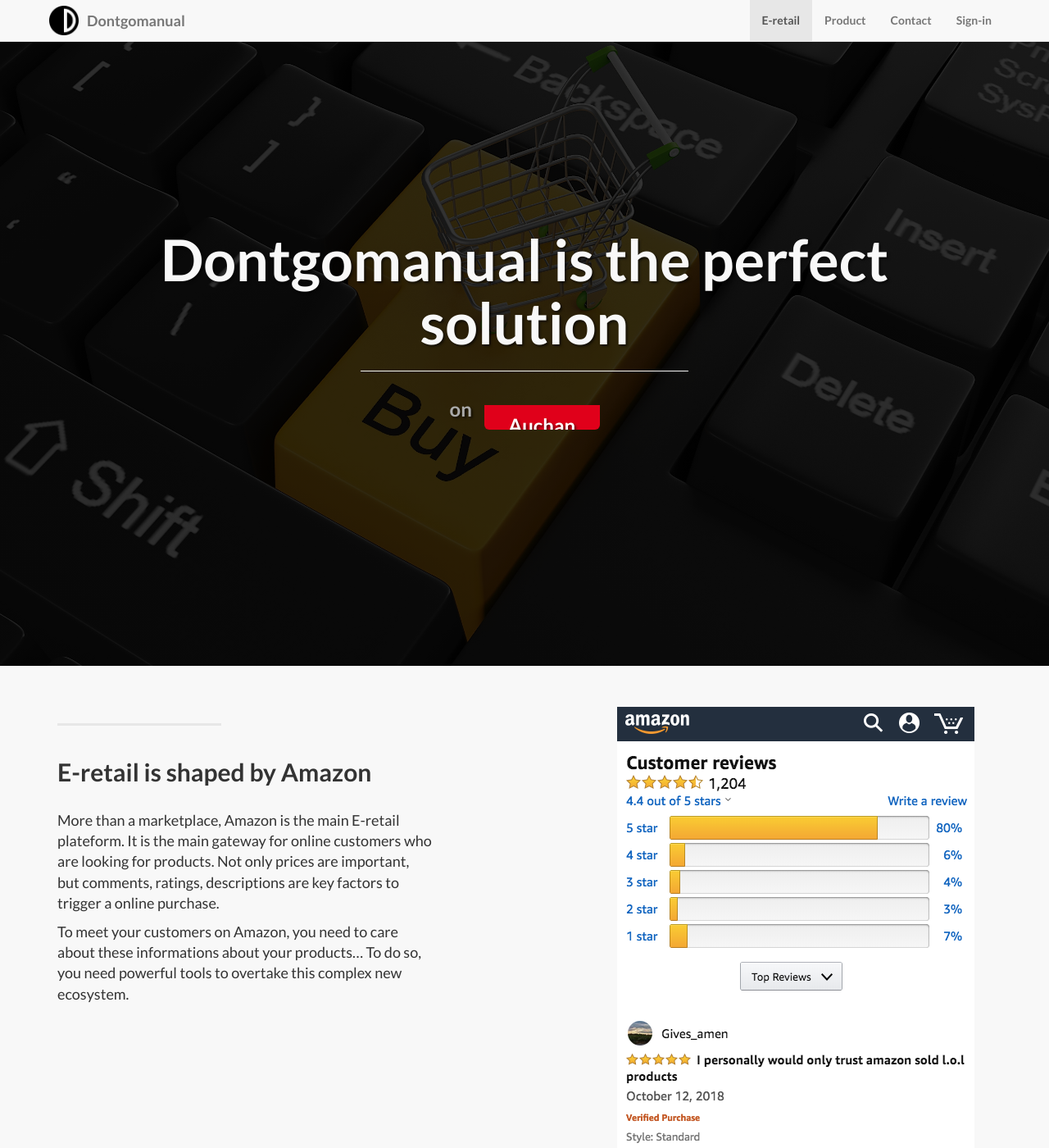
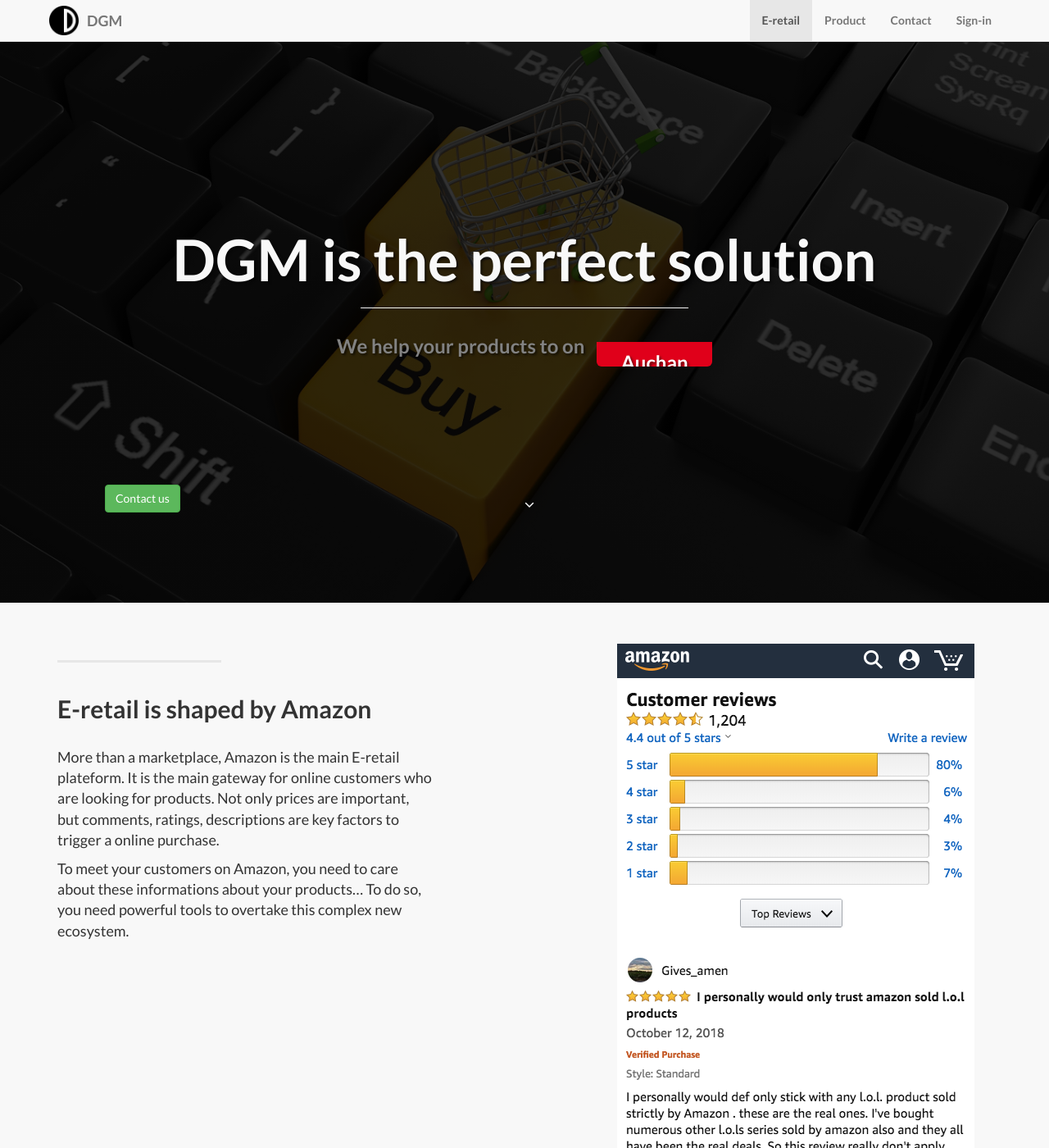
Before and after one commit to guillim/dontgomanual_landing, a Jekyll site: the page built from _posts/2019-02-02-product.markdown, in a window 1280 px wide and 1400 px high. Shown: the whole window at 82% size. Built offline with Jekyll 4.4.1, drawn with Linux system fonts in a browser that asks for light colours; nearby versions of some CDN libraries; library files that are not in the unit come from our copies; some of the changed text lies outside the part shown.

Commit message:
upadte step 2

```diff
--- a/_includes/contact.html
+++ b/_includes/contact.html
@@ -1,18 +1,19 @@
 <section id="contact">
 	<div class="inner">
-		<p class="titleForm">You need Dontgomanual? Send us a message, we'll answer you shortly.</p>
+		<h2 class="section-heading white" style="margin-bottom:5px;">A question?</h2>
+		<p class="titleForm">Send us a message, we'll answer shortly!</p>
 		<section>
 			<form action="https://formspree.io/{{ site.email }}" method="POST">
 				<div class="field half first">
-					<label for="name">Name</label>
+					<p for="name">Name</p>
 					<input type="text" name="name" id="name" />
 				</div>
 				<div class="field half">
-					<label for="email">Email</label>
+					<p for="email">Email</p>
 					<input type="text" name="_replyto" id="email" />
 				</div>
 				<div class="field">
-					<label for="message">Message</label>
+					<p for="message">Message</p>
 					<textarea name="message" id="message" rows="6"></textarea>
 				</div>
 				<ul class="actions">
--- a/_includes/header.html
+++ b/_includes/header.html
@@ -9,7 +9,7 @@
                 <span class="icon-bar"></span>
                 <span class="icon-bar"></span>
             </button>
-            <a class="navbar-brand page-scroll padding5 fullflex" href="#home"><img id="logo" src="/img/logo.png" alt="logo" class="logoHeight marginauto marginRight10"> Dontgomanual</a>
+            <a class="navbar-brand page-scroll padding5 fullflex" href="#home"><img id="logo" src="/img/logo.png" alt="logo" class="logoHeight marginauto marginRight10"> DGM</a>
         </div>
         <!-- Collect the nav links, forms, and other content for toggling -->
         <div class="collapse navbar-collapse" id="bs-example-navbar-collapse-1">
@@ -44,7 +44,10 @@
 					<div class="intro-message">
 						<h1>{{ page.title }}</h1>
             <hr class="intro-divider">
-						<h3>{{ page.subTitle }}
+						<h3>
+              <span style="color:#828282">
+                We help your products to
+              </span>{{ page.subTitle }}
               <div class="slider-wrapper">
                 on
                 <div class="slider">
@@ -65,7 +68,12 @@
 
 		</div>
 		<!-- /.container -->
-
+  <section class="scrollBtn">
+    <a class="white page-scroll" href="#e-retail1"><i class="fa fa-angle-down fa-lg"></i></a>
+  </section>
+  <section class="contactBtn">
+    <a class="btn btn-success page-scroll" href="#contact">Contact us</a>
+  </section>
 	</div>
 	<!-- /.intro-header -->
 </section>
--- a/_posts/2019-02-02-product.markdown
+++ b/_posts/2019-02-02-product.markdown
@@ -3,7 +3,7 @@
 idtag: product
 img: dashboard.png
 category: Services
-title: Dontgomanual is the perfect solution
+title: DGM is the perfect solution
 permalink: product
 description: |
 ---
--- a/css/animation.css
+++ b/css/animation.css
@@ -1,6 +1,6 @@
 .slider-wrapper {
   /* font-size: 40px; */
-  color:#aaa;
+  color:#828282;
   font-weight: bold;
   /* text-transform: uppercase; */
   display: inline-flex;
--- a/css/form.css
+++ b/css/form.css
@@ -19,7 +19,7 @@
 }
 
 .titleForm {
-    color: #fff;
+    color: #ebb330 !important;
     display: block;
     font-size: 1.2em;
     font-weight: 600;
@@ -144,15 +144,11 @@
     color: #fff;
     cursor: pointer;
     display: inline-block;
-    font-size: 0.8em;
-    font-weight: 600;
     height: 3.5em;
-    letter-spacing: .25em;
     line-height: 3.5em;
     padding: 0 1.75em;
     text-align: center;
     text-decoration: none;
-    text-transform: uppercase;
     white-space: nowrap;
 }
 @media screen and (max-width: 1280px)
--- a/css/landing-page.css
+++ b/css/landing-page.css
@@ -37,6 +37,7 @@
     background-size: cover;
     /* background: url(../img/intro-bg.jpg) no-repeat center center; */
     background-size: cover;
+    position: relative;
 }
 
 .intro-message {
@@ -188,3 +189,23 @@
 .marginRight10{
   margin-right: 10px
 }
+
+.white{
+  color: white;
+}
+
+.scrollBtn{
+  position: absolute;
+  bottom: 15%;
+  left: 50%;
+}
+
+.contactBtn{
+  position: absolute;
+  bottom: 15%;
+  left: 10%;
+}
+
+#contact p{
+  color: white;
+}
```
